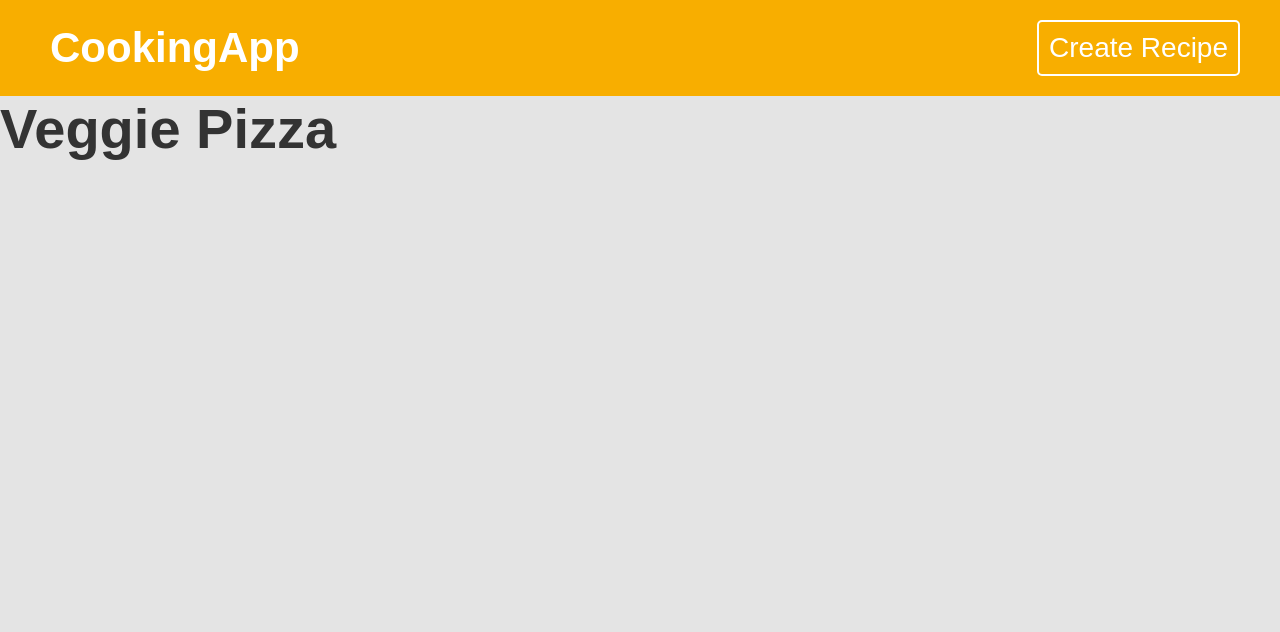
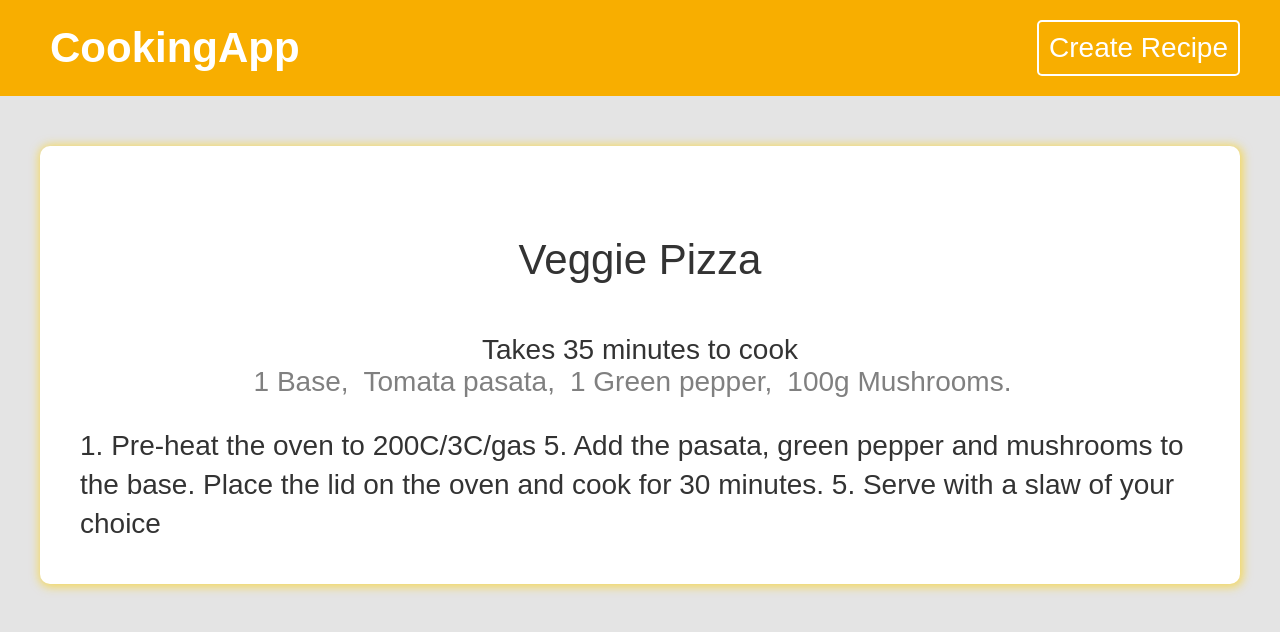
Before and after one commit to Titi923/react-cooking-recipe-app, a React (Create React App) app: page /recipes/1 in a window 1280 px wide. Shown: the top 632 px of the page. Built offline with nearby package versions, Linux system fonts and the light colour scheme; data requests are answered from the project's data file; a web font is replaced by a local one.

Commit message:
Creating a nice looking template for each recipe

```diff
--- a/src/pages/recipe/Recipe.css
+++ b/src/pages/recipe/Recipe.css
@@ -0,0 +1,36 @@
+.recipe {
+  max-width: 1200px;
+  margin: 50px auto;
+  text-align: center;
+  background-color: #fff;
+  padding: 40px;
+  box-sizing: border-box;
+  border-radius: 10px;
+  box-shadow: 1px 1px 10px 2px #ffd00099;
+}
+
+.recipe ul {
+  display: flex;
+  justify-content: center;
+  padding: 0;
+  margin-top: 0;
+}
+
+.recipe li {
+  list-style-type: none;
+  margin-right: 15px;
+  color: #808080;
+}
+
+.recipe li::after {
+  content: ',';
+}
+
+.recipe li:last-child::after {
+  content: '.';
+}
+
+.method {
+  text-align: left;
+  line-height: 1.4em;
+}
--- a/src/pages/recipe/Recipe.js
+++ b/src/pages/recipe/Recipe.js
@@ -16,9 +16,14 @@
       {error && <p className="error">{error}</p>}
       {isPending && <p className="loading">Loading...</p>}
       {recipe && (
-        <div>
-          <h1>{recipe.title}</h1>
-        </div>
+        <>
+          <h2 className='page-title'>{recipe.title}</h2>
+          <p>Takes {recipe.cookingTime} to cook</p>
+          <ul>
+            {recipe.ingredients.map( ing => <li key={ing}>{ing}</li>)}
+          </ul>
+          <p className="method">{recipe.method}</p>
+        </>
       )}
     </div>
   );
```
